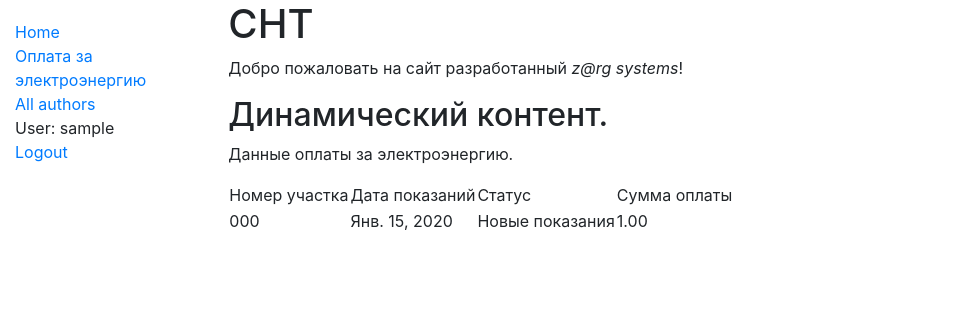
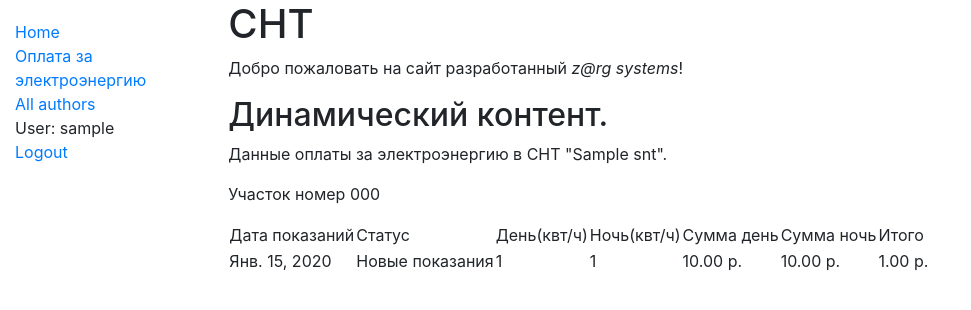
Before and after one commit to EvgenyDeriglazov/snt, a Django app: page /user-payments/ in a window 1280 px wide. Shown: the top 310 px of the page, without its empty margins (0-971 px from the left). Run offline with Django 3.2, Linux system fonts and the light colour scheme; a user stored in the database is signed in; tables that the repository leaves empty hold one stand-in row (values such as "Sample post"); some libraries are stand-ins or nearby versions.

Commit message:
Improved user_payment_view function to show only user related payments from database.

```diff
--- a/data/models.py
+++ b/data/models.py
@@ -1,7 +1,8 @@
 from django.db import models
 from django.core.exceptions import ValidationError
 from django.utils.translation import gettext_lazy as _
-from django.contrib.auth import get_user_model
+#from django.contrib.auth import get_user_model
+from django.contrib.auth.models import User
 from datetime import date
 from django.db.models import Q
 from django.urls import reverse
@@ -121,32 +122,40 @@ class LandPlot(models.Model):
         max_length=10,
         help_text="Номер участка",
         unique=True,
-    )
+        )
     plot_area = models.PositiveIntegerField(
         "Размер участка",
         help_text="Единица измерения кв.м",
-    )
+        )
     snt = models.ForeignKey(
        Snt,
        on_delete=models.SET_NULL,
        null=True,
        verbose_name="СНТ",
        help_text="Расположен в СНТ",
-    )
+       )
     owner = models.ForeignKey(
         'Owner',
         on_delete=models.SET_NULL,
         null=True,
         verbose_name="владелец участка",
         help_text="Владелец участка",
-    )
+        )
     electric_meter = models.OneToOneField(
         'ElectricMeter',
         on_delete=models.SET_NULL,
         null=True,
         verbose_name='Счетчик',
         help_text="Данные прибора учета электроэнергии",
-    )
+        )
+    user = models.ForeignKey(
+        User,
+        on_delete=models.SET_NULL,
+        null=True,
+        blank=True,
+        verbose_name="Логин",
+        help_text="Аккаунт пользователя на сайте",
+        )
 
     class Meta:
         verbose_name = "участок"
--- a/data/templates/user_payments.html
+++ b/data/templates/user_payments.html
@@ -4,21 +4,30 @@
   <h1>СНТ</h1>
   <p>Добро пожаловать на сайт разработанный <em>z@rg systems</em>!</p>
   <h2>Динамический контент.</h2>
-  <p>Данные оплаты за электроэнергию.</p>
+  <p>Данные оплаты за электроэнергию в СНТ "{{ plot.snt }}".</p>
+  {% if plot %}
+  <p>Участок номер {{ plot.plot_number }}</p>
+  {% endif %}
   {% if payments %}
   	<table>
   		<tr>
-  			<td>Номер участка</td>
-  			<td>Дата показаний</td>
-  			<td>Статус</td>
-  			<td>Сумма оплаты</td>
+  			<td> Дата показаний </td>
+  			<td> Статус </td>
+            <td> День(квт/ч) </td>
+            <td> Ночь(квт/ч) </td>
+            <td> Сумма день </td>
+            <td> Сумма ночь </td>
+  			<td> Итого </td>
   		</tr>
 	  	{% for payment in payments %}
 	  	<tr>
-  			<td> {{ payment.plot_number }} </td>
   			<td> {{ payment.record_date }} </td>
   			<td> {{ payment.get_record_status_display }} </td>
-  			<td> {{ payment.sum_tot }} </td>
+  			<td> {{ payment.t1_cons }} </td>
+  			<td> {{ payment.t2_cons }} </td>
+  			<td> {{ payment.t1_amount }} р.</td>
+  			<td> {{ payment.t2_amount }} р.</td>
+  			<td> {{ payment.sum_tot }} р.</td>
   		</tr>
 	  	{% endfor %}
 	</table>
--- a/data/views.py
+++ b/data/views.py
@@ -35,10 +35,17 @@ class ElectricityPaymentsListView(generic.ListView):
 @login_required
 def user_payments_view(request):
     """View function for user payments page."""
-    payments = ElectricityPayments.objects.all()
-
-    context = {
-        'payments': payments,
-        }
+    context = {}
+    current_user = request.user
+    land_plot_query_set = current_user.landplot_set.all()
+    if len(land_plot_query_set) == 1:
+        plot = land_plot_query_set[0]
+        context['plot'] = plot
+        payments = ElectricityPayments.objects.filter(
+            plot_number__exact=plot
+            ).order_by('-record_date')
+        context['payments'] = payments
+    elif len(land_plot_query_set) > 1:
+        context['plot_list'] = land_plot_query_set
 
     return render(request, 'user_payments.html', context=context)
```
Also changed, not shown: data/migrations/0006_landplot_user.py (added).
